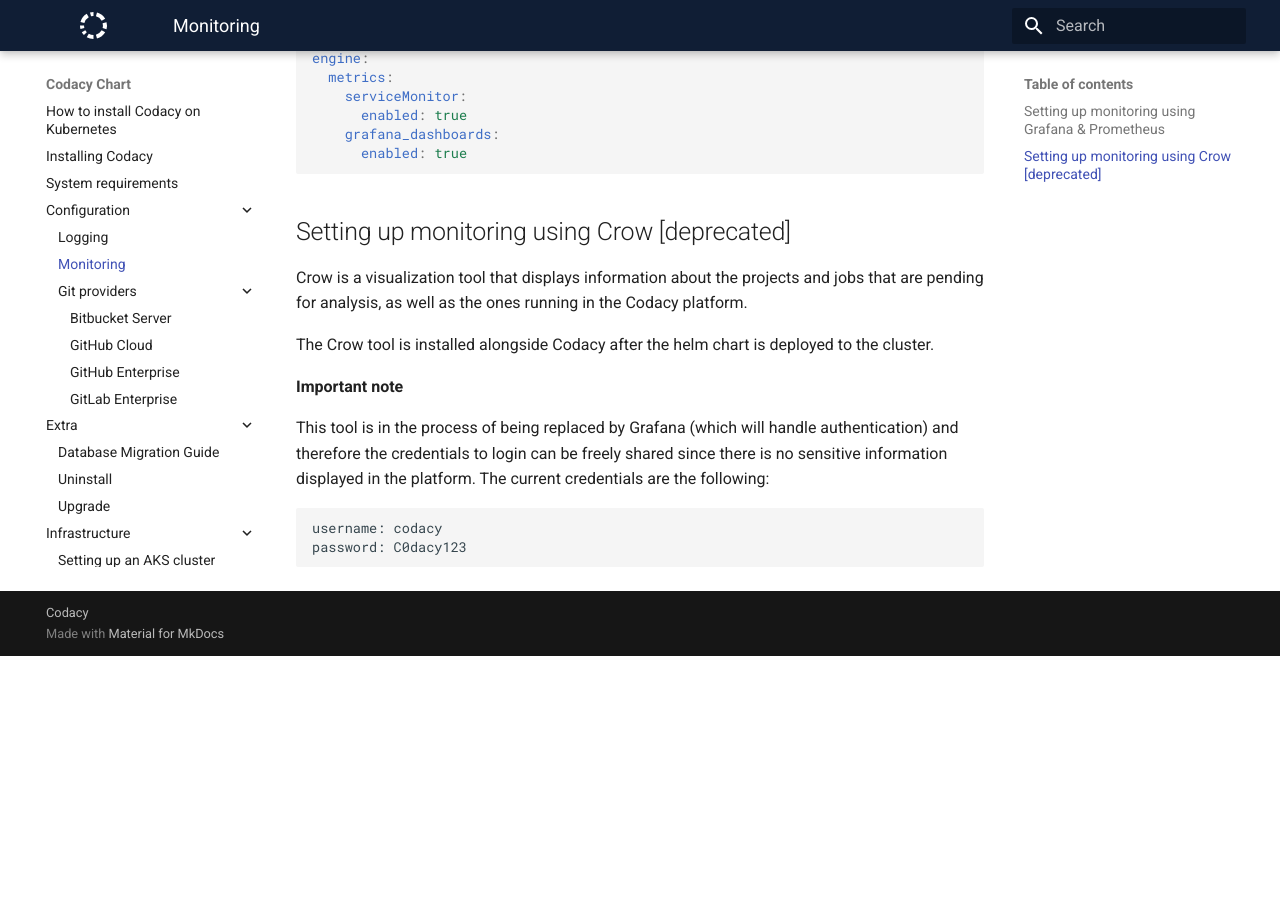
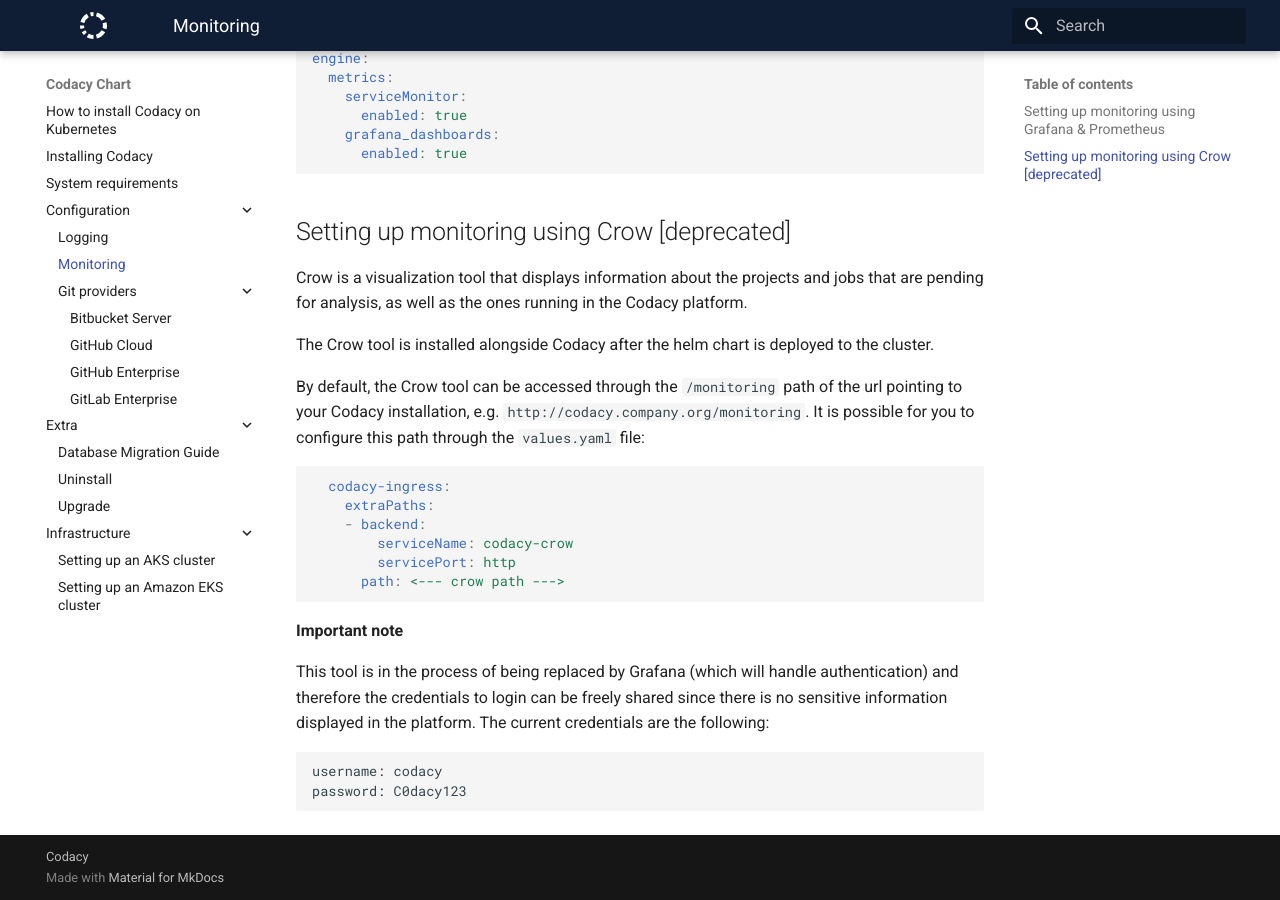
Before and after one commit to codacy/chart, an MkDocs documentation site: the page built from docs/configuration/monitoring.md, in a window 1280 px wide and 900 px high, scrolled down 988 px. Built offline with MkDocs 1.6.1 and Material for MkDocs 9.7.7, drawn with Linux system fonts in a browser that asks for light colours; before the commit the page ends 1644 px from its top, so only the background shows below that.

````diff
--- a/docs/configuration/monitoring.md
+++ b/docs/configuration/monitoring.md
@@ -58,6 +58,18 @@
 
 The Crow tool is installed alongside Codacy after the helm chart is deployed to the cluster.
 
+By default, the Crow tool can be accessed through the `/monitoring` path of the url pointing to your Codacy installation, e.g. `http://codacy.company.org/monitoring`.
+It is possible for you to configure this path through the `values.yaml` file:
+
+```yaml
+  codacy-ingress:
+    extraPaths:
+    - backend:
+        serviceName: codacy-crow
+        servicePort: http
+      path: <--- crow path --->
+```
+
 **Important note**
 
 This tool is in the process of being replaced by Grafana (which will handle authentication) and therefore the credentials to login can be freely shared since there is no sensitive information displayed in the platform. The current credentials are the following:
````
Also changed, not shown: 1 other file.
